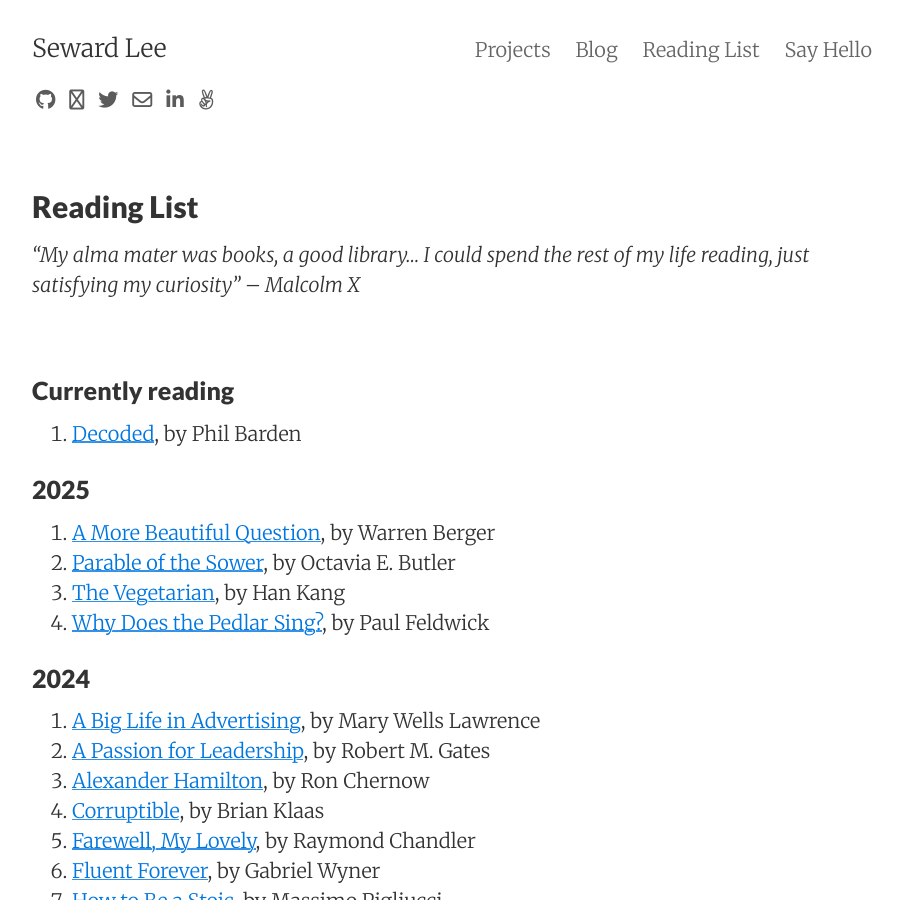
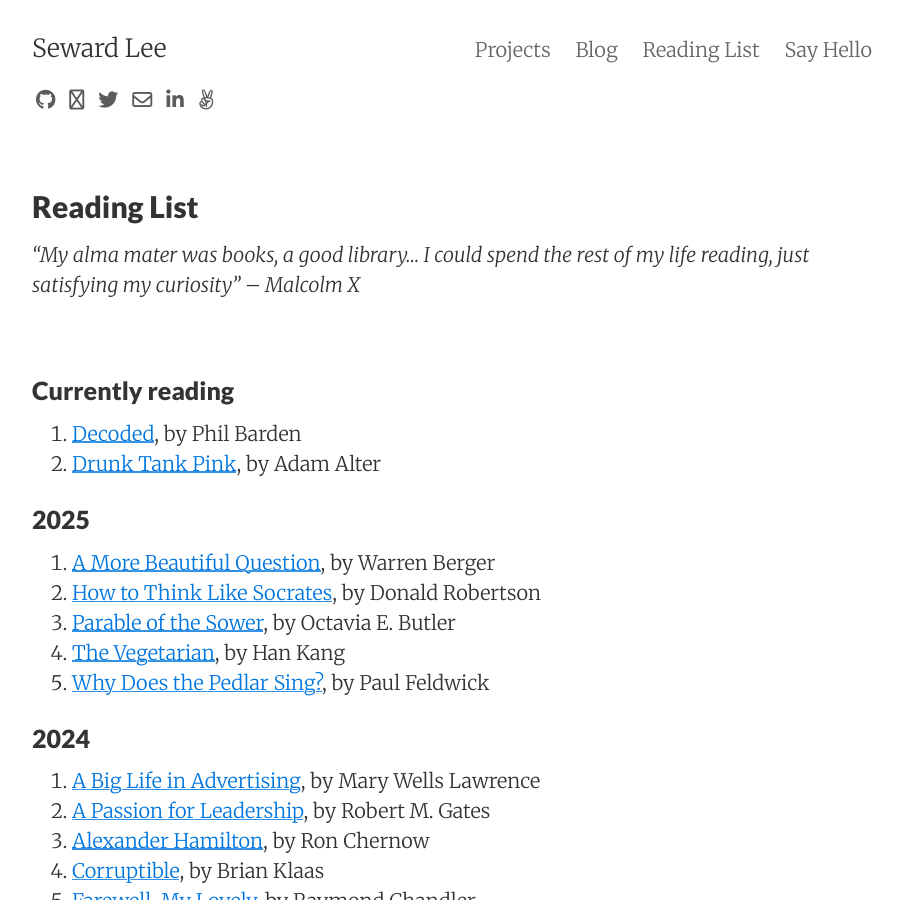
Before and after one commit to sewardlee337/sewardlee337.github.io, a Jekyll site: the page built from readinglist.md, in a window 1280 px wide and 900 px high. Shown: the whole window, without its empty margins (188-1091 px from the left). Built offline with Jekyll 4.4.1, drawn with Linux system fonts in a browser that asks for light colours; nearby versions of some CDN libraries.

Commit message:
update reading list

```diff
--- a/readinglist.md
+++ b/readinglist.md
@@ -13,16 +13,16 @@ _"My alma mater was books, a good library... I could spend the rest of my life r
 ### Currently reading
 
 1. [Decoded](https://www.amazon.com/Decoded-Science-Behind-Why-Buy/dp/1118345606), by Phil Barden
-
+1. [Drunk Tank Pink](https://www.amazon.com/Drunk-Tank-Pink-Unexpected-Forces/dp/0143124935), by Adam Alter
 
 
 ### 2025
 
 1. [A More Beautiful Question](https://www.amazon.com/More-Beautiful-Question-Inquiry-Breakthrough/dp/1620401452), by Warren Berger
+1. [How to Think Like Socrates](https://www.amazon.com/How-Think-Like-Socrates-Philosophy/dp/1250280508), by Donald Robertson
 1. [Parable of the Sower](https://www.amazon.com/Parable-Sower-Earthseed-Octavia-Butler/dp/0446675504), by Octavia E. Butler
 1. [The Vegetarian](https://www.amazon.com/Vegetarian-Han-Kang/dp/1101906111), by Han Kang
 1. [Why Does the Pedlar Sing?](https://www.amazon.com/Why-Does-Pedlar-Sing-Advertising-ebook/dp/B08WC3QDQB/ref=tmm_kin_swatch_0?_encoding=UTF8&qid=&sr=), by Paul Feldwick
-
 
 
 ### 2024
```
